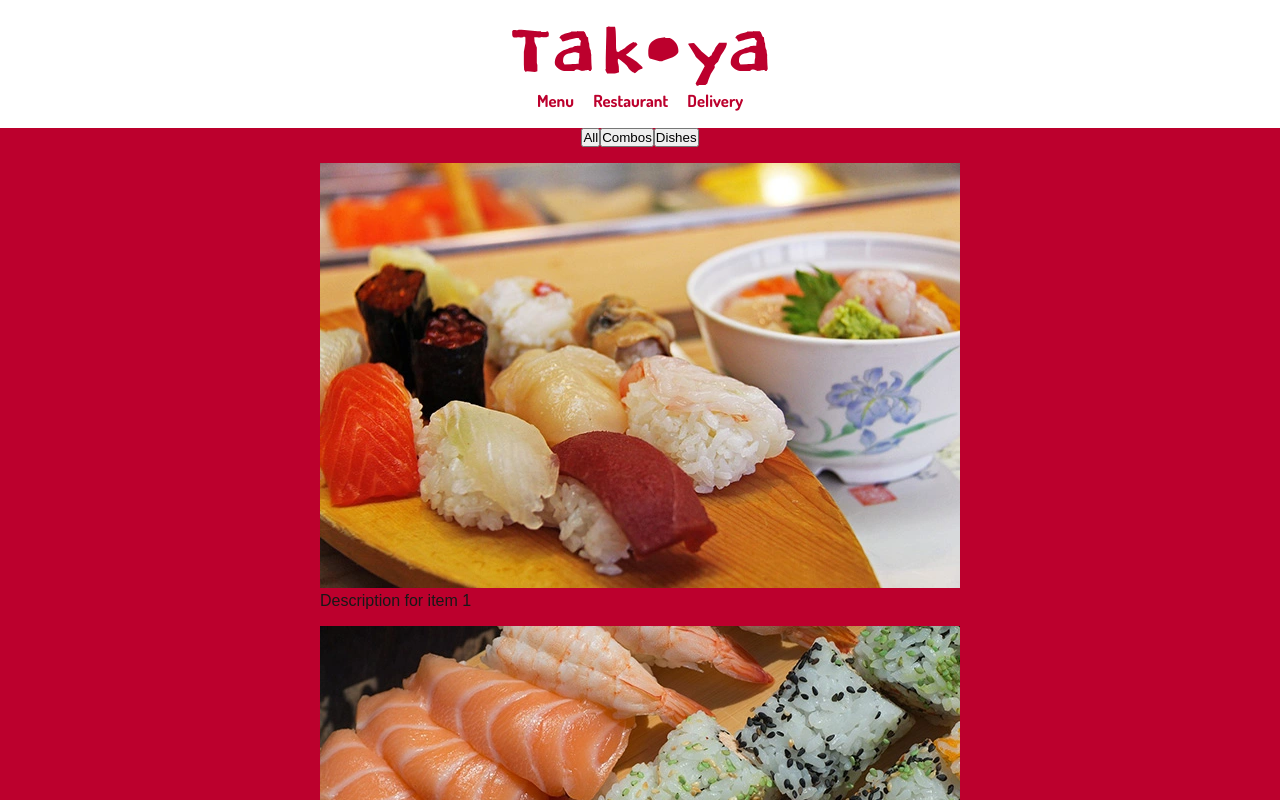
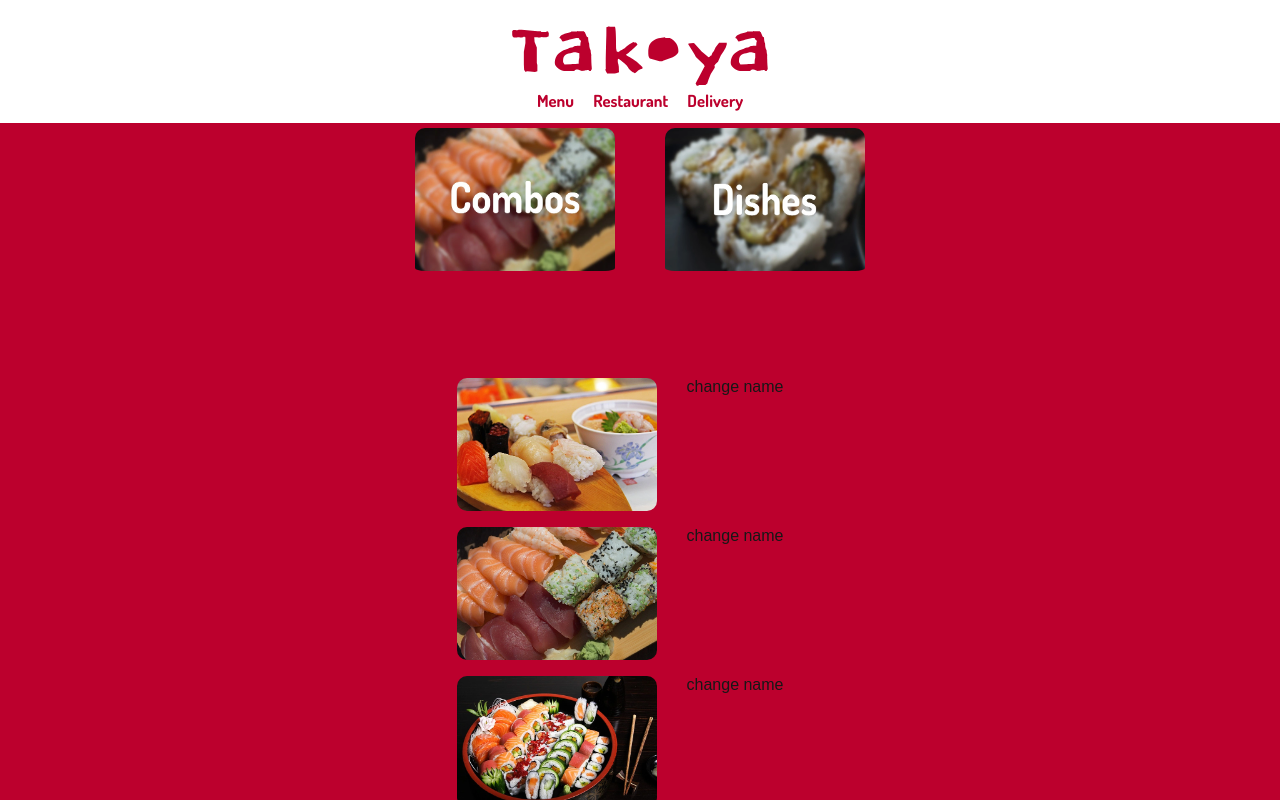
Before and after one commit to omarcosvbn/takoya, a Next.js app: page /menu in a window 1280 px wide. Shown: the top 800 px of the page. Built offline with nearby package versions, Linux system fonts and the light colour scheme.

Commit message:
body on menu altered

```diff
--- a/src/app/layout.tsx
+++ b/src/app/layout.tsx
@@ -1,5 +1,6 @@
 import type { Metadata } from "next";
 import "./globals.css";
+import Topbar from "@/components/topbar/Topbar";
 
 export const metadata: Metadata = {
   title: "Takoya",
@@ -14,6 +15,7 @@ export default function RootLayout({
   return (
     <html lang="en">
       <body>
+        <Topbar />
         {children}
       </body>
     </html>
--- a/src/app/menu/Menu.module.scss
+++ b/src/app/menu/Menu.module.scss
@@ -1,13 +1,33 @@
 .menu {
-  background-color: #bc002d;
-
   display: flex;
   flex-direction: column;
   align-items: center;
   margin-top: 10vw;
 }
 
+
+.filterButtons{
+  display: flex;
+  gap: 50px;
+
+  margin-bottom: 100px;
+}
+
 .item {
+  display: flex;
+  gap: 30px;
 
-  margin-top: 16px;
+  margin-bottom: 16px;
 }
+
+.activeButton{
+  border-radius: 10px;
+  padding-bottom: 2px;
+  border-bottom: solid 5px white;
+}
+
+.inactiveButton{
+  border-radius: 10px;
+  padding-bottom: 2px;
+  border-bottom: solid 5px #BC002D;
+}
--- a/src/app/menu/page.tsx
+++ b/src/app/menu/page.tsx
@@ -1,6 +1,5 @@
 "use client";
-
-import { useState } from "react";
+import { useEffect, useState } from "react";
 import Image from "next/image";
 import rawData from "../../data/fakeDB.json";
 import { Item } from "../../data/types";
@@ -10,22 +9,43 @@ import Topbar from "@/components/topbar/Topbar";
 const data = rawData as Item[];
 
 export default function Menu() {
-  // State to hold the selected filter type
-  const [filter, setFilter] = useState<string>("all");
+  // State to hold the selected filter type, starting with no filter ("")
+  const [filter, setFilter] = useState<string>("");
 
-  // Filter items based on the selected filter
+  // Filter items based on the selected filter; if filter is empty, show all items
   const filteredItems: Item[] =
-    filter === "all" ? data : data.filter((item: Item) => item.type === filter);
+    filter ? data.filter((item: Item) => item.type === filter) : data;
+
+    useEffect(() => {
+      document.body.style.backgroundColor = '#BC002D'; // Set your styles here
+      return () => {
+        document.body.style.backgroundColor = ''; // Cleanup on component unmount
+      };
+    }, []);
 
   return (
     <>
-      <Topbar />
       <main className={styles.menu}>
         {/* Filter Buttons */}
-        <div>
-          <button onClick={() => setFilter("all")}>All</button>
-          <button onClick={() => setFilter("combos")}>Combos</button>
-          <button onClick={() => setFilter("dishes")}>Dishes</button>
+        <div className={styles.filterButtons}>
+          <Image
+            src="/combos.webp"
+            alt="Combos"
+            width={150}
+            height={150}
+            onClick={() => setFilter("combos")}
+            className={filter === "combos" ? styles.activeButton : styles.inactiveButton}
+            style={{cursor: "pointer", width: "200px"}}
+          />
+          <Image
+            src="/dishes.webp"
+            alt="Dishes"
+            width={150}
+            height={150}
+            onClick={() => setFilter("dishes")}
+            className={filter === "dishes" ? styles.activeButton : styles.inactiveButton}
+            style={{cursor: "pointer", width: "200px"}}
+          />
         </div>
 
         {/* Display Filtered Items */}
@@ -37,12 +57,12 @@ export default function Menu() {
             >
               <Image
                 src={item.image}
-                alt={item.description}
+                alt={item.name}
                 width={150}
                 height={150}
-                style={{ width: "100%", height: "auto" }}
+                style={{ width: "200px", height: "auto" ,borderRadius: "10px"}}
               />
-              <p>{item.description}</p>
+              <p>{item.name}</p>
             </div>
           ))}
         </div>
--- a/src/app/page.tsx
+++ b/src/app/page.tsx
@@ -33,7 +33,6 @@ export default function Home() {
 
   return (
     <>
-      <Topbar />
       <main className={styles.main}>
         <motion.h2
           className={styles.about__circle}
--- a/src/data/fakeDB.json
+++ b/src/data/fakeDB.json
@@ -2,60 +2,70 @@
   {
     "id": 1,
     "image": "/combos/1.webp",
+    "name": "change name",
     "description": "Description for item 1",
     "type": "combos"
   },
   {
     "id": 2,
     "image": "/combos/8.webp",
+    "name": "change name",
     "description": "Description for item 2",
     "type": "combos"
   },
   {
     "id": 3,
     "image": "/combos/9.webp",
+    "name": "change name",
     "description": "Description for item 3",
     "type": "combos"
   },
   {
     "id": 4,
     "image": "/dishes/2.webp",
+    "name": "Salmon Sashimi",
     "description": "Description for item 1",
     "type": "dishes"
   },
   {
     "id": 5,
     "image": "/dishes/3.webp",
+    "name": "Crunchy Roll",
     "description": "Description for item 2",
     "type": "dishes"
   },
   {
     "id": 6,
     "image": "/dishes/4.webp",
+    "name": "White Fish Sashimi",
     "description": "Description for item 3",
     "type": "dishes"
   },
   {
     "id": 7,
     "image": "/dishes/5.webp",
+    "name": "change name",
     "description": "Description for item 3",
     "type": "dishes"
   },
   {
     "id": 8,
     "image": "/dishes/6.webp",
+    "name": "change name",
     "description": "Description for item 2",
     "type": "dishes"
   },
   {
     "id": 9,
     "image": "/dishes/7.webp",
+    "name": "change name",
     "description": "Description for item 3",
     "type": "dishes"
   },
   {
     "id": 10,
     "image": "/dishes/10.webp",
+    "name": "change name",
     "description": "Description for item 3",
     "type": "dishes"
   }
--- a/src/data/types.ts
+++ b/src/data/types.ts
@@ -1,6 +1,7 @@
 export interface Item {
     id: number;
     image: string;
+    name: string;
     description: string;
     type: 'combos' | 'dishes';
   }
```
Also changed, not shown: public/combos.webp (renamed from public/Combos.webp).
